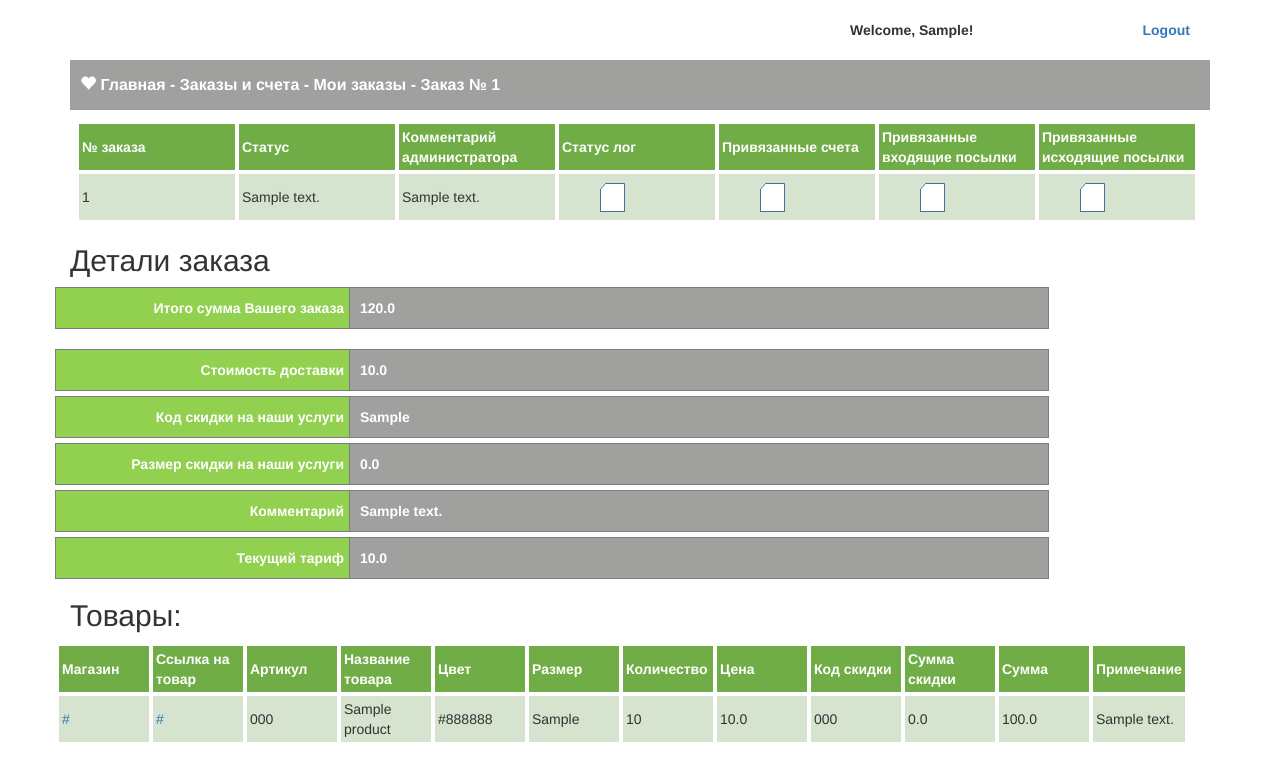
After one commit to bernardito-luis/eurodelivery, a Django app: page /tracker/order/1/details/ in a window 1280 px wide. The commit adds this page. Shown: the top 781 px of the page. Run offline with Django 3.2, Linux system fonts and the light colour scheme; a user stored in the database is signed in; tables that the repository leaves empty hold one stand-in row (values such as "Sample post"); some libraries are stand-ins or nearby versions.

Commit message:
Fixed several bugs.

```diff
--- a/delivery_tracker/models.py
+++ b/delivery_tracker/models.py
@@ -77,6 +77,27 @@ class PurchaseOrder(models.Model):
 @receiver(pre_save)
 def notify_admin_and_user(sender, instance, *args, **kwargs):
     if sender == PurchaseOrder:
+        if not instance.id:
+            # new order
+            # send mail to admin
+            send_mail(
+                'Новый заказ',
+                'Пользователь %s оформил новый заказ' % (
+                    instance.user.username
+                ),
+                settings.EMAIL_HOST_USER,
+                [User.objects.get(id=1).email, ],
+                fail_silently=False,
+            )
+            # send mail to user
+            send_mail(
+                'Новый заказ',
+                'Позравляем! Вы оформили заказ!',
+                settings.EMAIL_HOST_USER,
+                [instance.user.username, ],
+                fail_silently=False,
+            )
+
         new_status = instance.status
         try:
             old_status = PurchaseOrder.objects.get(id=instance.id).status
--- a/delivery_tracker/static/css/custom.css
+++ b/delivery_tracker/static/css/custom.css
@@ -136,3 +136,67 @@
     position: absolute;
     margin-left: 30px;
 }
+
+.table_order_header > th {
+    color: white;
+    background: #70AD47;
+    padding: 3px;
+    height: 50px;
+    width: 160px;
+    border: 4px solid white;
+}
+
+.table_order_cells > td {
+    background: #D5E3CF;
+    padding: 3px;
+    height: 50px;
+    width: 160px;
+    border: 4px solid white;
+}
+
+.order_info_log_img {
+    cursor: pointer;
+}
+.order_info_log_cell {
+    padding-left: 40px !important;
+}
+
+.order_info_details_key {
+    display: inline-block;
+    background: #92D050;
+    line-height: 40px;
+    border: 1px #7F7F7F solid;
+    width: 300px;
+    text-align: right;
+    padding-right: 10px;
+    color: white;
+    font-weight: bold;
+}
+.order_info_details_value {
+    display: inline-block;
+    background: #A0A09F;
+    line-height: 40px;
+    border: 1px #7F7F7F solid;
+    width: 700px;
+    text-align: left;
+    padding-left: 10px;
+    margin-left: -10px;
+    color: white;
+    font-weight: bold;
+}
+.table_product_header > th {
+    color: white;
+    background: #70AD47;
+    padding: 3px;
+    height: 50px;
+    //max-width: 50px;
+    width: 94px;
+    border: 4px solid white;
+}
+.table_product_cells > td {
+    background: #D5E3CF;
+    padding: 3px;
+    height: 50px;
+    max-width: 94px;
+    border: 4px solid white;
+}
--- /dev/null
+++ b/delivery_tracker/templates/delivery_tracker/order_detail.html
@@ -0,0 +1,138 @@
+{% extends 'delivery_tracker/base.html' %}
+{% load staticfiles %}
+
+{% block content %}
+    <div class="container">
+        <div class="row top-offset-20">
+            <div class="col-md-offset-8 col-md-3">
+                <b>Welcome{% if user.first_name %}, {{ user.first_name }}{% endif %}!</b>
+            </div>
+            <div class="col-md-1">
+                <b><a href="{% url 'logout' %}">Logout</a></b>
+            </div>
+        </div>
+        <div class="row">
+            <div class="col-md-12 top-offset-20">
+                <div class="header_stripe">
+                    <a href="{% url 'cabinet' %}">
+                        <span class="glyphicon glyphicon-heart" aria-hidden="true" style="color: white"></span> Главная
+                    </a> -
+                    <a href="{% url 'orders_and_bills' %}">Заказы и счета</a> -
+                    <a href="{% url 'my_orders' status='active' %}">Мои заказы</a> -
+                    <a href="{% url 'order' order_id=order.id %}">Заказ № {{ order.id }}</a>
+                </div>
+            </div>
+        </div>
+        <div class="row">
+            <table style="margin-left: 20px;">
+                <tr class="table_order_header">
+                    <th>№ заказа</th>
+                    <th>Статус</th>
+                    <th>Комментарий администратора</th>
+                    <th>Статус лог</th>
+                    <th>Привязанные счета</th>
+                    <th>Привязанные входящие посылки</th>
+                    <th>Привязанные исходящие посылки</th>
+                </tr>
+                <tr class="table_order_cells">
+                    <td>{{ order.id }}</td>
+                    <td>{{ order.status.description }}</td>
+                    <td>{{ order.admin_comment }}</td>
+                    <td class="order_info_log_cell"><img src="{% static 'img/list.png' %}" alt="Статус лог" class="order_info_log_img" /></td>
+                    <td class="order_info_log_cell"><img src="{% static 'img/list.png' %}" alt="Привязанные счета" class="order_info_log_img" /></td>
+                    <td class="order_info_log_cell"><img src="{% static 'img/list.png' %}" alt="Привязанные входящие посылки" class="order_info_log_img" /></td>
+                    <td class="order_info_log_cell"><img src="{% static 'img/list.png' %}" alt="Привязанные исходящие посылки" class="order_info_log_img" /></td>
+                </tr>
+            </table>
+        </div>
+        <div class="row">
+            <h2 style="padding-left: 15px;">Детали заказа</h2>
+        </div>
+        <div class="row">
+            <div class="order_info_details_key">
+                Итого сумма Вашего заказа
+            </div>
+            <div class="order_info_details_value">
+                {{ order.complex_price }}
+            </div>
+        </div>
+        <div class="row top-offset-20">
+            <div class="order_info_details_key">
+                Стоимость доставки
+            </div>
+            <div class="order_info_details_value">
+                {{ order.shipping_cost }}
+            </div>
+        </div>
+        <div class="row top-offset-5">
+            <div class="order_info_details_key">
+                Код скидки на наши услуги
+            </div>
+            <div class="order_info_details_value">
+                {{ order.coupon }}
+            </div>
+        </div>
+        <div class="row top-offset-5">
+            <div class="order_info_details_key">
+                Размер скидки на наши услуги
+            </div>
+            <div class="order_info_details_value">
+                {{ order.discount }}
+            </div>
+        </div>
+        <div class="row top-offset-5">
+            <div class="order_info_details_key">
+                Комментарий
+            </div>
+            <div class="order_info_details_value">
+                {{ order.user_comment }}
+            </div>
+        </div>
+        <div class="row top-offset-5">
+            <div class="order_info_details_key">
+                Текущий тариф
+            </div>
+            <div class="order_info_details_value">
+                {{ order.fee }}
+            </div>
+        </div>
+
+        <div class="row">
+            <h2 style="padding-left: 15px;">Товары:</h2>
+        </div>
+        <div class="row">
+            <table>
+                <tr class="table_product_header">
+                    <th>Магазин</th>
+                    <th>Ссылка на товар</th>
+                    <th>Артикул</th>
+                    <th>Название товара</th>
+                    <th>Цвет</th>
+                    <th>Размер</th>
+                    <th>Количество</th>
+                    <th>Цена</th>
+                    <th>Код скидки</th>
+                    <th>Сумма скидки</th>
+                    <th>Сумма</th>
+                    <th>Примечание</th>
+                </tr>
+                {% for product in products %}
+                <tr class="table_product_cells">
+                    <td><a href="{{ product.shop_link }}">{{ product.shop_link|truncatechars:14 }}</a></td>
+                    <td><a href="{{ product.product_link }}">{{ product.product_link|truncatechars:14 }}</a></td>
+                    <td>{{ product.vendor_code|truncatechars:14 }}</td>
+                    <td>{{ product.name|truncatechars:14 }}</td>
+                    <td>{{ product.color|truncatechars:14 }}</td>
+                    <td>{{ product.size|truncatechars:14 }}</td>
+                    <td>{{ product.quantity|truncatechars:14 }}</td>
+                    <td>{{ product.price|truncatechars:14 }}</td>
+                    <td>{{ product.discount_code|truncatechars:14 }}</td>
+                    <td>{{ product.discount_in_shop|truncatechars:14 }}</td>
+                    <td>{{ product.sum_price|truncatechars:14 }}</td>
+                    <td>{{ product.note|truncatechars:14 }}</td>
+                </tr>
+                {% endfor %}
+            </table>
+        </div>
+    </div>
+{% endblock %}
--- a/delivery_tracker/urls.py
+++ b/delivery_tracker/urls.py
@@ -5,6 +5,7 @@ from delivery_tracker import views
 
 
 urlpatterns = [
+    # TODO: convention trailing slash means no modification to DB
     url(r'^$', views.home_page, name='home_page'),
     url(r'^tracker/register/$', views.register, name='register'),
     url(r'^tracker/finish_registration/(?P<slug>\w+)/$',
@@ -24,6 +25,9 @@ urlpatterns = [
     url(r'^tracker/new_order/$', views.new_order, name='new_order'),
     url(r'^tracker/my_orders/(?P<status>\w+)$',
         views.my_orders, name='my_orders'),
+    url(r'^tracker/order/(?P<order_id>\w+)/details/$',
+        views.purchase_order, name='order'),
+
     url(r'^tracker/ajax/my_orders/get_linked_shops/$',
         views.ajax_linked_shops, name='ajax_linked_shops'),
 ]
--- a/delivery_tracker/views.py
+++ b/delivery_tracker/views.py
@@ -14,7 +14,7 @@ from django.core.urlresolvers import reverse
 from django.http import (
     HttpResponseNotFound, HttpResponse, HttpResponseForbidden
 )
-from django.shortcuts import render, redirect
+from django.shortcuts import render, redirect, get_object_or_404
 from django.template.loader import render_to_string
 
 from delivery_tracker.forms import UserForm, ForgotPasswordForm, UserInfoForm
@@ -345,6 +345,18 @@ def my_orders(request, status):
 
     return render(request, 'delivery_tracker/my_orders.html', context)
 
+
+def purchase_order(request, order_id):
+    order = get_object_or_404(PurchaseOrder, id=order_id)
+    if request.user != order.user:
+        return redirect('my_orders', status='active')
+    context = {
+        'order': order,
+        'products': order.product_set.order_by('id'),
+    }
+    return render(request, 'delivery_tracker/order_detail.html', context)
+
+
 @login_required
 def ajax_linked_shops(request):
     if request.method == 'POST':
```
Also changed, not shown: delivery_tracker/static/img/list.png (added).
